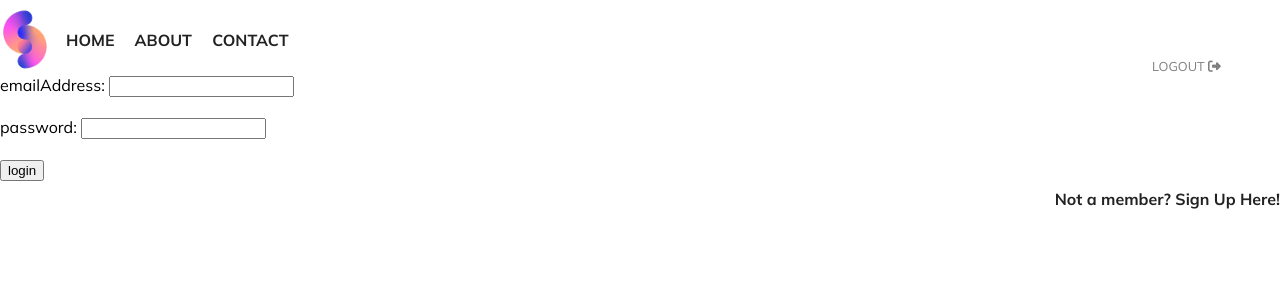
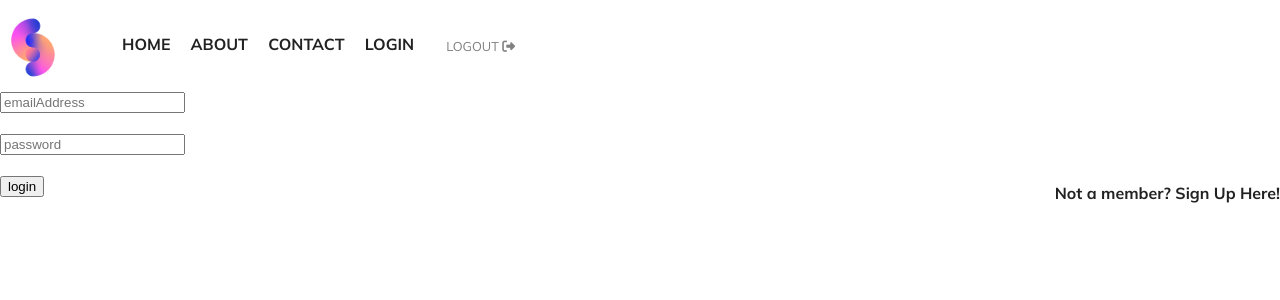
Before and after one commit to leedahw/subbd, a PHP site: page /login.php in a window 1280 px wide. Shown: the top 300 px of the page. Run offline with PHP 8.4, Linux system fonts and the light colour scheme; some libraries are stand-ins or nearby versions.

Commit message:
edited login form.css main edit. added dropshadow class to homepage

```diff
--- a/css/footer-header.css
+++ b/css/footer-header.css
@@ -1,12 +1,20 @@
 
 header{
+    width:100vw;
     font-family: Mulish;
     font-weight: 400;
     display:flex;
+    justify-content: flex-start;
     align-items: center;
     background-color: white;
     color: black;
 
+}
+
+#header-nav{
+    padding-left: 0px;
+    display: flex;
+    align-items: center;
 }
 
 li{
@@ -18,19 +26,32 @@ li{
 
 img{
     width:50px;
+    margin:.5rem;
 }
 
 a:link{
+    margin-top:0px;
     color:#222222;
     text-decoration: none;
     font-weight: 700;
 
 }
 
+#blankli {
+float:right;
+
+}
+
 #logout-button {
+    display:inline-block;
+    margin-top:0px;
     color:grey;
-    position:absolute;
-    left:90%;
+    position: relative;
+    float:right;
     font-weight:400;
     font-size: .8rem;
 }
+
+#header-item {
+    margin-top:0px;
+}
--- /dev/null
+++ b/css/form.css
@@ -0,0 +1,4 @@
+form{
+    font-family: 'Mulish', sans-serif;
+    font-size: 16px;
+}
--- a/css/main.css
+++ b/css/main.css
@@ -14,15 +14,20 @@ a:link{
     margin-top:.5rem;
 }
 
+.drop-shadow{
+    -moz-box-shadow: 3px 3px 5px rgba(0,0,0,0.4);
+    -webkit-box-shadow: 3px 3px 5px rgba(0,0,0,0.4);
+    box-shadow: 3px 3px 5px rgba(0,0,0,0.4);
+}
+
 #indiv-subb {
     float:left;
     width:33%;
-    border: solid grey;
-    border-width: 2px;
     border-radius: .5rem;
     margin:2rem;
     padding-left:1rem;
     padding-right: 1rem;
+
 }
 
 #money{
@@ -31,3 +36,16 @@ a:link{
     font-weight: 700;
     font-size: 1.5rem;
 }
+
+#chart{
+    width:50%;
+    justify-content: center;
+    display: flex;
+    align-items: center;
+}
+
+#donutchart {
+    background-color: white;
+
+    left: 3rem;
+}
--- a/homepage.php
+++ b/homepage.php
@@ -25,7 +25,7 @@ $row = $stmt->fetch(PDO::FETCH_ASSOC);?>
 <h1 id="welcome-msg">Welcome Back, <?php echo($row["fName"]);?>!</h1>
 <!-- show donut chart of subbs based on category-->
 
-<div id="chart">
+<div class="drop-shadow" id="chart">
 <?php include("includes/google-chart.php"); ?>
 </div>
 
@@ -43,7 +43,7 @@ $stmt1 = $pdo->prepare("SELECT * FROM `subscription`
                     WHERE `subscription` . `userId` = '$userId'");
 $stmt1->execute();
 while($row = $stmt1->fetch(PDO::FETCH_ASSOC)) { ?>
-    <div id="indiv-subb">
+    <div class="drop-shadow" id="indiv-subb">
     <a class= "link" href = "edit-subb.php?subId=<?php echo($row["subId"]);?>">EDIT</a>
     <?php
     echo("<h3>");
--- a/includes/google-chart.php
+++ b/includes/google-chart.php
@@ -22,7 +22,7 @@ $row = $stmt->fetchAll(PDO::FETCH_ASSOC);
 
         var options = {
           title: 'Your Subb Breakdown',
-          pieHole: 0.5,
+          pieHole: 0.6,
         };
 
         var chart = new google.visualization.PieChart(document.getElementById('donutchart'));
@@ -31,6 +31,6 @@ $row = $stmt->fetchAll(PDO::FETCH_ASSOC);
     </script>
 </head>
 <body>
-<div id="donutchart" style="width: 900px; height: 500px;"></div>
+<div id="donutchart dropshadow" style="width: 900px; height: 500px;"></div>
 </body>
 </html>
--- a/includes/standardheader.html
+++ b/includes/standardheader.html
@@ -16,16 +16,17 @@
     <a class="logo home-button" id="home-button" href = "homepage.php">
     <img src = "./imgs/logo.png" alt = "subbd">
     </a>
-    <nav id="header">
+    <ul id="header-nav dropshadow">
 
         <li><a class="header-item" id="header-item" href= "homepage.php">HOME</a></li>
         <li><a class="header-item" id="header-item" href= "about.php">ABOUT</a></li>
         <li><a class="header-item" id="header-item" href= "contact-form.php">CONTACT</a></li>
-        <li><a class="header-item" id="logout-button" href= "logout.php">LOGOUT
-            <i id="logout-icon" class="fas fa-sign-out-alt"></i></a>
-        </li>
-
-    </nav>
+        <li><a class="header-item" id="header-item" href= "login.php">LOGIN</a></li>
+        <li id="blankli"></li>
+    </ul>
+    <li><a class="header-item" id="logout-button" href= "logout.php">LOGOUT
+        <i id="logout-icon" class="fas fa-sign-out-alt"></i></a>
+    </li>
 </header>
 
 </body>
--- a/login.php
+++ b/login.php
@@ -12,14 +12,14 @@ include("includes/standardheader.html");
 </head>
 <body>
     <form action = "process-login.php" method = "POST">
-    emailAddress: <input type = "email" name ="emailAddress" required/><br/>
+    <input type = "email" name ="emailAddress" placeholder="emailAddress" required/><br/>
     <br/>
-    password: <input type = "password" name = "password" required/><br/>
+    <input type = "password" name = "password" placeholder="password" required/><br/>
     <br/>
     <input type = "submit" value="login">
+    <a id="signup-link" href = "signup.php">Not a member? Sign Up Here!</a>
     </form>
 
-    <a href = "signup.php">Not a member? Sign Up Here!</a>
 
 </body>
 </html>
```
